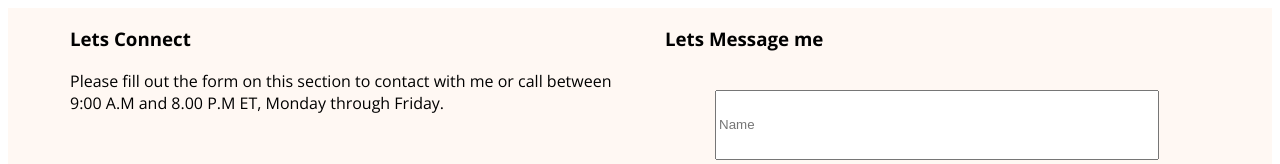
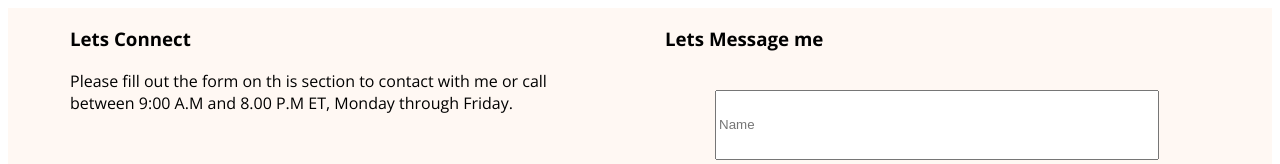
Before and after one commit to rudro1012/portfolio, a plain HTML site: page index.html in a window 1280 px wide. Shown: the part 2252-2416 px from the top of the page. Drawn offline with nearby package versions, Linux system fonts and the light colour scheme.

Commit message:
its a commit

```diff
--- a/index.html
+++ b/index.html
@@ -95,7 +95,7 @@
             <div class="footer-padding">
                 <div class="footer-1" >
                     <h3>Lets Connect</h3>
-                    <p>Please fill out the form on this section to contact with me or call between 9:00 A.M and 8.00 P.M ET, Monday through Friday.</p>
+                    <p>Please fill out the form on th is section to contact with me or call between 9:00 A.M and 8.00 P.M ET, Monday through Friday.</p>
                 </div>
                 <div class="foot-2">
                     <h3>Lets Message me</h3>
```
